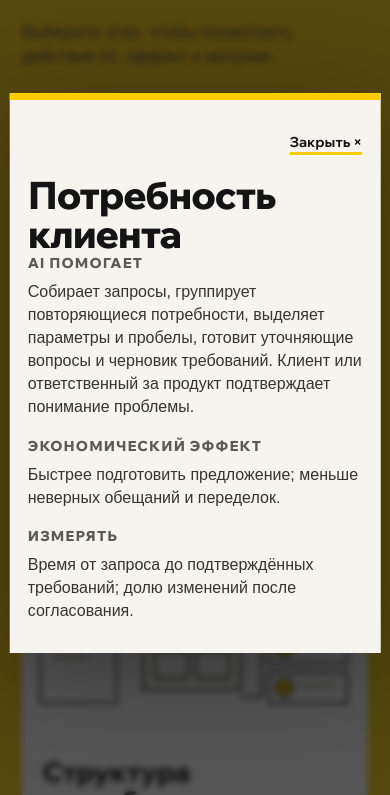
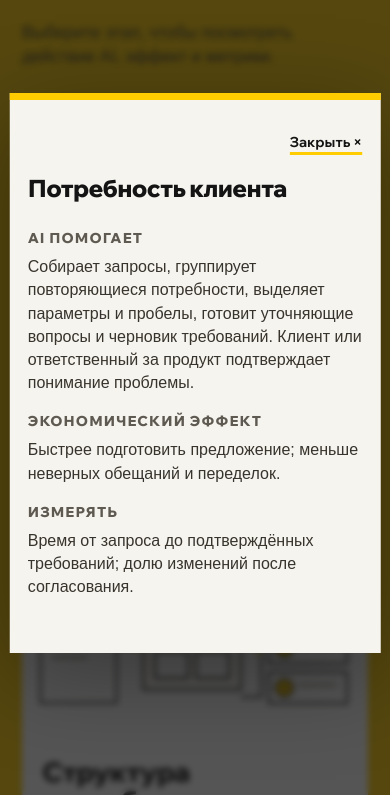
Before and after one commit to chromopunk/omnic-ai-engineering-vision, a plain HTML site: page index.html in a window 390 px wide. Both pictures are taken after a click on the link "Потребность клиента". Shown: the part 1174-1969 px from the top of the page. Drawn offline with Linux system fonts and the light colour scheme; a web font is replaced by a local one.

Commit message:
Apply modal title sizing over section heading styles

```diff
--- a/index.html
+++ b/index.html
@@ -77,8 +77,7 @@ h1{font-size:clamp(54px,4.85vw,94px);line-height:.99;font-weight:800;letter-spac
  .process-head{margin-bottom:25px}
  .process h2{font-size:clamp(38px,9vw,56px)}
  .process .subhead{font-size:17px}
- .steps{grid-template-columns:1fr;gap:12px} .step{min-height:0;padding:18px 20px 20px;border-top-width:4px} .step .num{font-size:15px;margin-bottom:10px} .step h3{font-size:24px;margin-bottom:8px} .step p{font-size:17px} .process-foot{padding-top:24px;gap:16px} .econ-line{font-size:24px} .guardrail{font-size:14px}
-}
+ .steps{grid-template-columns:1fr;gap:12px} .step{min-height:0;padding:18px 20px 20px;border-top-width:4px} .step .num{font-size:15px;margin-bottom:10px} .step h3{font-size:24px;margin-bottom:8px} .step p{font-size:17px} .process-foot{padding-top:24px;gap:16px} .econ-line{font-size:24px} .guardrail{font-size:14px}}
 @media(prefers-reduced-motion:reduce){
  html{scroll-behavior:auto}
  *,*::before,*::after{transition-duration:.01ms!important;animation-duration:.01ms!important}
@@ -111,7 +110,7 @@ h1{font-size:clamp(54px,4.85vw,94px);line-height:.99;font-weight:800;letter-spac
 body.dialog-fallback-open::before{content:"";position:fixed;z-index:999;inset:0;background:#141414b8}
 .detail-dialog::backdrop{background:#141414b8;-webkit-backdrop-filter:blur(3px);backdrop-filter:blur(3px)}
 .close-detail{position:sticky;top:0;display:block;margin:-8px 0 22px auto;background:var(--paper);z-index:1}
-.detail-title{font-family:'Wix Madefor Display',Arial,sans-serif;font-size:clamp(28px,2.4vw,36px);font-weight:800;line-height:1.02;letter-spacing:-.025em;margin:0 0 36px;color:var(--ink)}.detail-dialog .detail-title+h4{margin-top:0}.detail-dialog h4{font-family:'Wix Madefor Display',Arial,sans-serif;font-size:clamp(18px,1.35vw,21px);font-weight:800;letter-spacing:.08em;text-transform:uppercase;color:var(--muted);margin:26px 0 8px}
+.detail-dialog .detail-title{font-family:'Wix Madefor Display',Arial,sans-serif;font-size:clamp(28px,2.4vw,36px);font-weight:800;line-height:1.02;letter-spacing:-.025em;margin:0 0 36px;color:var(--ink)}.detail-dialog .detail-title+h4{margin-top:0}.detail-dialog h4{font-family:'Wix Madefor Display',Arial,sans-serif;font-size:clamp(18px,1.35vw,21px);font-weight:800;letter-spacing:.08em;text-transform:uppercase;color:var(--muted);margin:26px 0 8px}
 .detail-dialog p{font-size:clamp(21px,1.7vw,26px);line-height:1.48;margin:0;color:#37342D}
 .process-foot{margin-top:22px;justify-content:flex-end}
 @media(max-width:1100px){.cards-row{grid-template-columns:repeat(3,minmax(0,1fr));gap:12px}.step-card{min-height:300px}}
@@ -126,7 +125,7 @@ body.dialog-fallback-open::before{content:"";position:fixed;z-index:999;inset:0;
  .more-button{margin:0 20px 19px;font-size:16px}
  .detail-dialog{position:fixed;top:auto;left:2.5vw;right:auto;bottom:2.5vh;width:95vw;max-width:95vw;min-height:72vh;min-height:min(72vh,560px);max-height:94vh;margin:0;padding:24px 18px 28px;border-top-width:7px;transform:none}
  .close-detail{font-size:14px;margin:0 0 16px auto}
- .detail-title{font-size:clamp(24px,6vw,30px);line-height:1.05;margin-bottom:28px}
+ .detail-dialog .detail-title{font-size:clamp(24px,6vw,30px);line-height:1.05;margin-bottom:28px}
  .detail-dialog h4{font-size:14px;margin-top:18px}
  .quote-block blockquote{font-size:clamp(21px,5.7vw,28px)}
  .quote-block figcaption{font-size:11px;line-height:1.5}
@@ -157,8 +156,7 @@ body.dialog-fallback-open::before{content:"";position:fixed;z-index:999;inset:0;
   <svg class="hero-speedlines" viewBox="0 0 1000 760" preserveAspectRatio="xMaxYMin meet" aria-hidden="true">  <defs>
     <linearGradient id="speed-yellow" x1="0%" y1="100%" x2="100%" y2="0%"><stop offset="0%" stop-color="#FFCC00" stop-opacity="0"/><stop offset="42%" stop-color="#FFCC00" stop-opacity=".16"/><stop offset="100%" stop-color="#FFCC00" stop-opacity=".9"/></linearGradient>    <linearGradient id="speed-sand" x1="0%" y1="100%" x2="100%" y2="0%"><stop offset="0%" stop-color="#D6CBB3" stop-opacity="0"/><stop offset="55%" stop-color="#D6CBB3" stop-opacity=".12"/><stop offset="100%" stop-color="#E6DDCA" stop-opacity=".68"/></linearGradient>
   </defs>  <g fill="none" stroke-linecap="round">    <path d="M505 304 808 1" stroke="url(#speed-yellow)" stroke-width="2.2"/>
-    <path d="M555 365 920 0" stroke="url(#speed-sand)" stroke-width="1.5"/>
-    <path d="M638 390 1000 28" stroke="url(#speed-yellow)" stroke-width="1.7"/>
+    <path d="M555 365 920 0" stroke="url(#speed-sand)" stroke-width="1.5"/>    <path d="M638 390 1000 28" stroke="url(#speed-yellow)" stroke-width="1.7"/>
     <path d="M620 275 896 0" stroke="url(#speed-sand)" stroke-width="2"/>
     <path d="M710 456 1000 166" stroke="url(#speed-yellow)" stroke-width="1.3"/>
     <path d="M468 218 683 3" stroke="url(#speed-sand)" stroke-width="1.2"/>
@@ -237,8 +235,7 @@ body.dialog-fallback-open::before{content:"";position:fixed;z-index:999;inset:0;
       </article>
       <article class="step-card" data-stage="2">        <div class="card-inner">          <div class="card-summary">
             <span class="step-index">02</span>
-            <svg class="step-icon scene" viewBox="0 0 600 300" role="img" aria-label="Требования складываются в повторяемую архитектуру и план разработки">
-  <g stroke="#171715" stroke-width="3" stroke-linejoin="round">
+            <svg class="step-icon scene" viewBox="0 0 600 300" role="img" aria-label="Требования складываются в повторяемую архитектуру и план разработки">  <g stroke="#171715" stroke-width="3" stroke-linejoin="round">
     <rect x="32" y="55" width="132" height="190" fill="#fff"/><path d="M54 85h83m-83 27h67m-67 27h76m-76 27h58" stroke="#A9A396" stroke-width="5" stroke-linecap="round"/>
     <rect x="210" y="76" width="170" height="146" fill="#F6F4EE"/>
     <rect x="231" y="96" width="57" height="45" fill="#fff"/><rect x="302" y="96" width="57" height="45" fill="#FFCC00"/>
@@ -317,8 +314,7 @@ body.dialog-fallback-open::before{content:"";position:fixed;z-index:999;inset:0;
   </g></svg>            <h3><a class="title-link dialog-trigger" href="#detail-4" aria-haspopup="dialog" aria-controls="detail-4">Проверка и оптимизация</a></h3>
             <p class="card-teaser">Вариант → легче, надёжнее, проще собрать</p>
             <button class="more-button dialog-trigger" type="button" aria-haspopup="dialog" aria-controls="detail-4">Подробнее <span aria-hidden="true">→</span></button>
-          </div>
-          <dialog class="detail-dialog" id="detail-4" aria-label="Подробности этапа: проверка и оптимизация">
+          </div>          <dialog class="detail-dialog" id="detail-4" aria-label="Подробности этапа: проверка и оптимизация">
             <button class="close-detail" type="button">Закрыть <span aria-hidden="true">×</span></button>
             <h2 class="detail-title">Проверка и оптимизация</h2>
             <h4>AI помогает</h4>
@@ -397,8 +393,7 @@ body.dialog-fallback-open::before{content:"";position:fixed;z-index:999;inset:0;
         <h3>Скорость</h3>        <p>Дни от подтверждённого запроса до готовой к производству конфигурации.</p>
       </article>
       <article class="vision-metric">
-        <h3>Стоимость и качество</h3>
-        <p>Инженерные часы, себестоимость, переделки, брак и гарантийные затраты.</p>
+        <h3>Стоимость и качество</h3>        <p>Инженерные часы, себестоимость, переделки, брак и гарантийные затраты.</p>
       </article>
       <article class="vision-metric">
         <h3>Результат бизнеса</h3>
```
